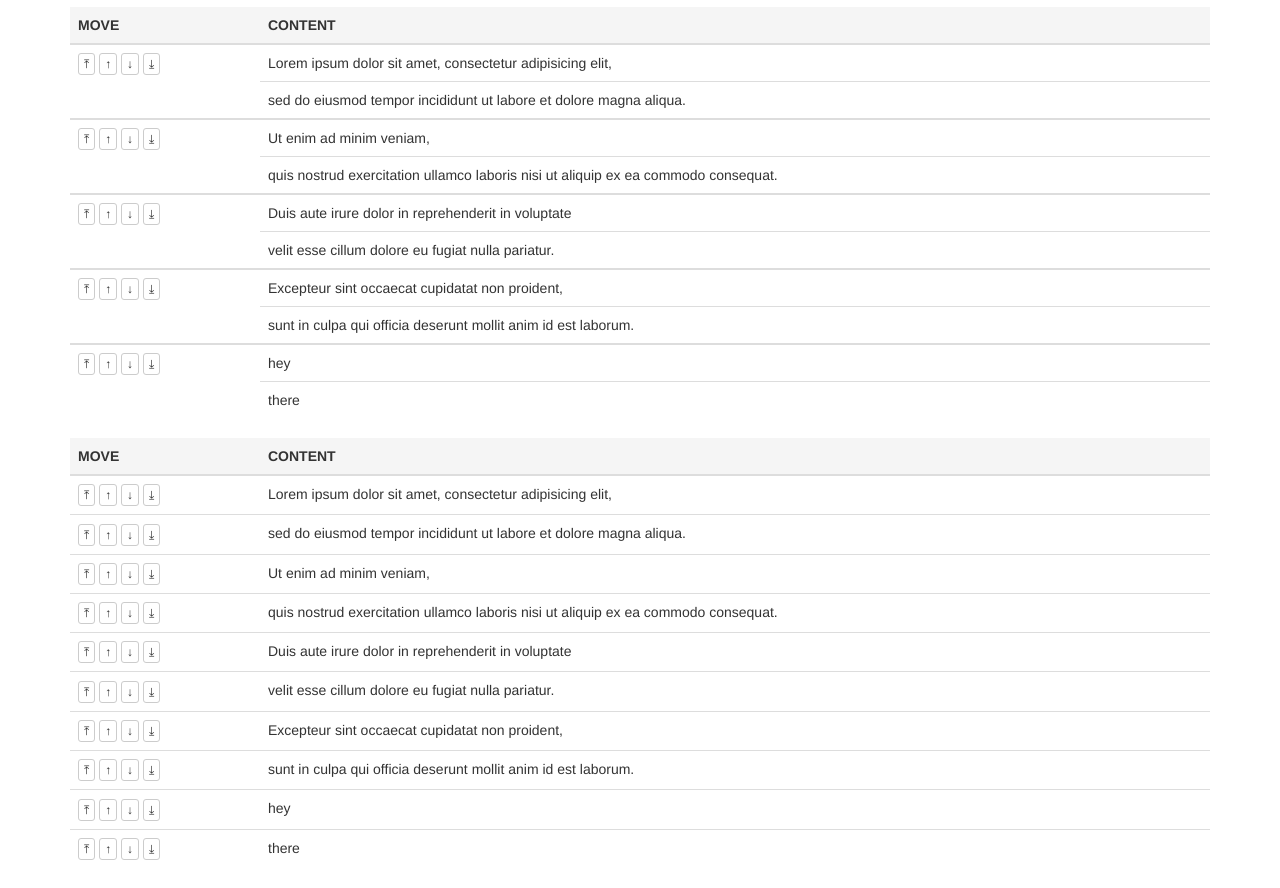
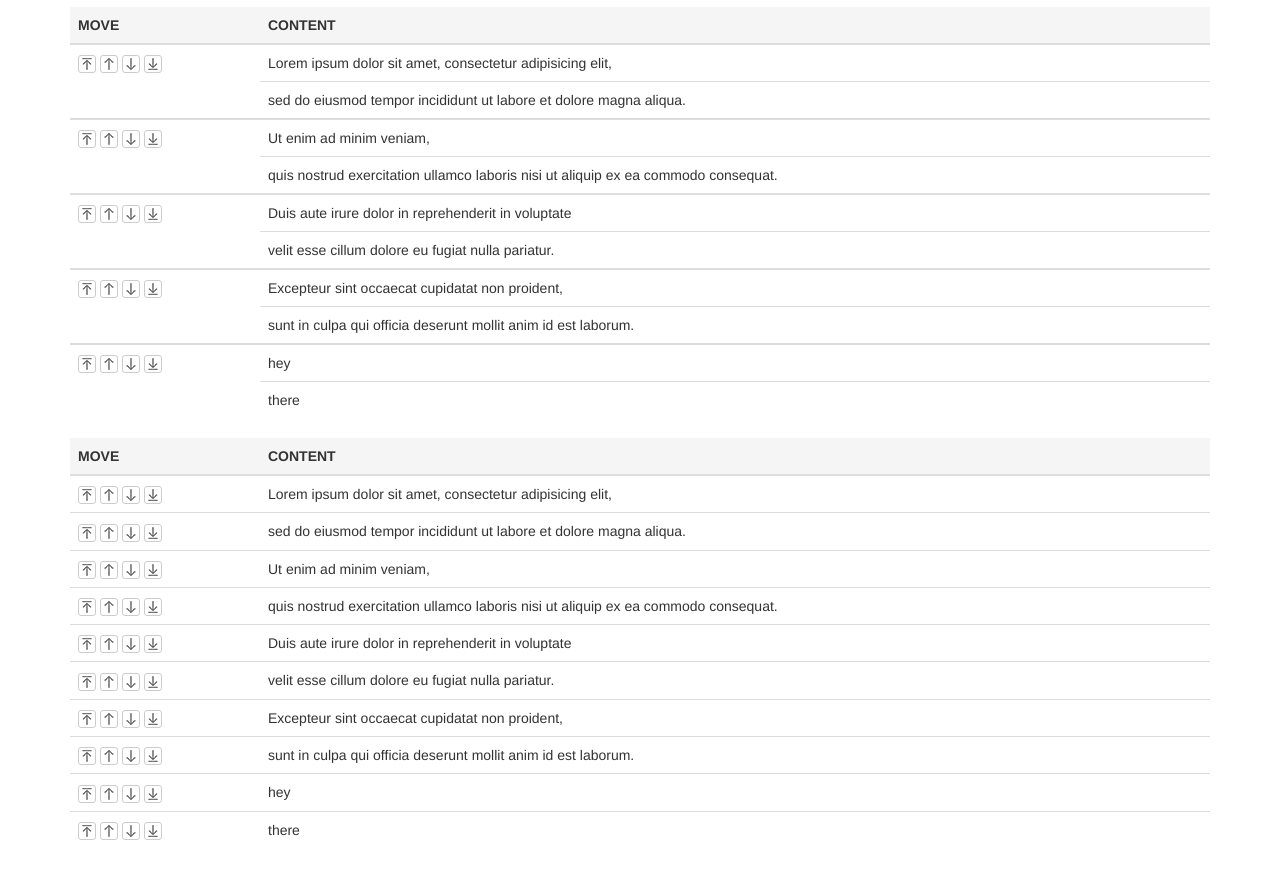
Before and after one commit to springBriz/table-row-mover, a website: page demo/initializr_bootstrap/index.html in a window 1280 px wide. Shown: the part 56-944 px from the top of the page. Drawn offline with nearby package versions, Linux system fonts and the light colour scheme.

Commit message:
move icon images

```diff
--- a/demo/initializr_bootstrap/index.html
+++ b/demo/initializr_bootstrap/index.html
@@ -16,6 +16,34 @@
         <style type="text/css">
             .movable-table-row {
                 background-color: #ffffff;
+            }
+            .move-icons {
+                box-sizing: content-box;
+                width: 16px;
+                height: 16px;
+                padding: 0;
+                background-repeat: no-repeat;
+                background-image: url(../images/move-icons.png);
+            }
+            .move-icons.move-top {
+                background-position: 0 0;
+            }
+            .move-icons.move-up{
+                background-position: -16px 0;
+            }
+            .move-icons.move-down {
+                background-position: -32px 0;
+            }
+            .move-icons.move-bottom {
+                background-position: -48px 0;
+            }
+            @media
+            (-webkit-min-device-pixel-ratio: 2),
+            (min-resolution: 192dpi) {
+                .move-icons {
+                    background-image: url(../images/move-icons@2x.png);
+                    background-size: 64px 16px;
+                }
             }
         </style>
 
@@ -40,10 +68,10 @@
                 <tbody class="movable-table-row">
                 <tr>
                     <td rowspan="2">
-                        <button class="move-top btn btn-default btn-xs" data-toggle="tooltip" title="move to top">&#10514;</button>
-                        <button class="move-up btn btn-default btn-xs" data-toggle="tooltip" title="move up">&uarr;</button>
-                        <button class="move-down btn btn-default btn-xs" data-toggle="tooltip" title="move down">&darr;</button>
-                        <button class="move-bottom btn btn-default btn-xs" data-toggle="tooltip" title="move to bottom">&#10515;</button>
+                        <button class="move-icons move-top btn btn-default btn-xs" data-toggle="tooltip" title="move to top">&nbsp;</button>
+                        <button class="move-icons move-up btn btn-default btn-xs" data-toggle="tooltip" title="move up">&nbsp;</button>
+                        <button class="move-icons move-down btn btn-default btn-xs" data-toggle="tooltip" title="move down">&nbsp;</button>
+                        <button class="move-icons move-bottom btn btn-default btn-xs" data-toggle="tooltip" title="move to bottom">&nbsp;</button>
                     </td>
                     <td>Lorem ipsum dolor sit amet, consectetur adipisicing elit,</td>
                 </tr>
@@ -55,10 +83,10 @@
                 <tbody class="movable-table-row">
                 <tr>
                     <td rowspan="2">
-                        <button class="move-top btn btn-default btn-xs" data-toggle="tooltip" title="move to top">&#10514;</button>
-                        <button class="move-up btn btn-default btn-xs" data-toggle="tooltip" title="move up">&uarr;</button>
-                        <button class="move-down btn btn-default btn-xs" data-toggle="tooltip" title="move down">&darr;</button>
-                        <button class="move-bottom btn btn-default btn-xs" data-toggle="tooltip" title="move to bottom">&#10515;</button>
+                        <button class="move-icons move-top btn btn-default btn-xs" data-toggle="tooltip" title="move to top">&nbsp;</button>
+                        <button class="move-icons move-up btn btn-default btn-xs" data-toggle="tooltip" title="move up">&nbsp;</button>
+                        <button class="move-icons move-down btn btn-default btn-xs" data-toggle="tooltip" title="move down">&nbsp;</button>
+                        <button class="move-icons move-bottom btn btn-default btn-xs" data-toggle="tooltip" title="move to bottom">&nbsp;</button>
                     </td>
                     <td>Ut enim ad minim veniam,</td>
                 </tr>
@@ -70,10 +98,10 @@
                 <tbody class="movable-table-row">
                 <tr>
                     <td rowspan="2">
-                        <button class="move-top btn btn-default btn-xs" data-toggle="tooltip" title="move to top">&#10514;</button>
-                        <button class="move-up btn btn-default btn-xs" data-toggle="tooltip" title="move up">&uarr;</button>
-                        <button class="move-down btn btn-default btn-xs" data-toggle="tooltip" title="move down">&darr;</button>
-                        <button class="move-bottom btn btn-default btn-xs" data-toggle="tooltip" title="move to bottom">&#10515;</button>
+                        <button class="move-icons move-top btn btn-default btn-xs" data-toggle="tooltip" title="move to top">&nbsp;</button>
+                        <button class="move-icons move-up btn btn-default btn-xs" data-toggle="tooltip" title="move up">&nbsp;</button>
+                        <button class="move-icons move-down btn btn-default btn-xs" data-toggle="tooltip" title="move down">&nbsp;</button>
+                        <button class="move-icons move-bottom btn btn-default btn-xs" data-toggle="tooltip" title="move to bottom">&nbsp;</button>
                     </td>
                     <td>Duis aute irure dolor in reprehenderit in voluptate</td>
                 </tr>
@@ -85,10 +113,10 @@
                 <tbody class="movable-table-row">
                 <tr>
                     <td rowspan="2">
-                        <button class="move-top btn btn-default btn-xs" data-toggle="tooltip" title="move to top">&#10514;</button>
-                        <button class="move-up btn btn-default btn-xs" data-toggle="tooltip" title="move up">&uarr;</button>
-                        <button class="move-down btn btn-default btn-xs" data-toggle="tooltip" title="move down">&darr;</button>
-                        <button class="move-bottom btn btn-default btn-xs" data-toggle="tooltip" title="move to bottom">&#10515;</button>
+                        <button class="move-icons move-top btn btn-default btn-xs" data-toggle="tooltip" title="move to top">&nbsp;</button>
+                        <button class="move-icons move-up btn btn-default btn-xs" data-toggle="tooltip" title="move up">&nbsp;</button>
+                        <button class="move-icons move-down btn btn-default btn-xs" data-toggle="tooltip" title="move down">&nbsp;</button>
+                        <button class="move-icons move-bottom btn btn-default btn-xs" data-toggle="tooltip" title="move to bottom">&nbsp;</button>
                     </td>
                     <td>Excepteur sint occaecat cupidatat non proident,</td>
                 </tr>
@@ -100,10 +128,10 @@
                 <tbody class="movable-table-row">
                 <tr>
                     <td rowspan="2">
-                        <button class="move-top btn btn-default btn-xs" data-toggle="tooltip" title="move to top">&#10514;</button>
-                        <button class="move-up btn btn-default btn-xs" data-toggle="tooltip" title="move up">&uarr;</button>
-                        <button class="move-down btn btn-default btn-xs" data-toggle="tooltip" title="move down">&darr;</button>
-                        <button class="move-bottom btn btn-default btn-xs" data-toggle="tooltip" title="move to bottom">&#10515;</button>
+                        <button class="move-icons move-top btn btn-default btn-xs" data-toggle="tooltip" title="move to top">&nbsp;</button>
+                        <button class="move-icons move-up btn btn-default btn-xs" data-toggle="tooltip" title="move up">&nbsp;</button>
+                        <button class="move-icons move-down btn btn-default btn-xs" data-toggle="tooltip" title="move down">&nbsp;</button>
+                        <button class="move-icons move-bottom btn btn-default btn-xs" data-toggle="tooltip" title="move to bottom">&nbsp;</button>
                     </td>
                     <td>hey</td>
                 </tr>
@@ -124,91 +152,91 @@
                 <tbody>
                 <tr class="movable-table-row">
                     <td>
-                        <button class="move-top btn btn-default btn-xs" data-toggle="tooltip" title="move to top">&#10514;</button>
-                        <button class="move-up btn btn-default btn-xs" data-toggle="tooltip" title="move up">&uarr;</button>
-                        <button class="move-down btn btn-default btn-xs" data-toggle="tooltip" title="move down">&darr;</button>
-                        <button class="move-bottom btn btn-default btn-xs" data-toggle="tooltip" title="move to bottom">&#10515;</button>
+                        <button class="move-icons move-top btn btn-default btn-xs" data-toggle="tooltip" title="move to top">&nbsp;</button>
+                        <button class="move-icons move-up btn btn-default btn-xs" data-toggle="tooltip" title="move up">&nbsp;</button>
+                        <button class="move-icons move-down btn btn-default btn-xs" data-toggle="tooltip" title="move down">&nbsp;</button>
+                        <button class="move-icons move-bottom btn btn-default btn-xs" data-toggle="tooltip" title="move to bottom">&nbsp;</button>
                     </td>
                     <td>Lorem ipsum dolor sit amet, consectetur adipisicing elit,</td>
                 </tr>
                 <tr class="movable-table-row">
                     <td>
-                        <button class="move-top btn btn-default btn-xs" data-toggle="tooltip" title="move to top">&#10514;</button>
-                        <button class="move-up btn btn-default btn-xs" data-toggle="tooltip" title="move up">&uarr;</button>
-                        <button class="move-down btn btn-default btn-xs" data-toggle="tooltip" title="move down">&darr;</button>
-                        <button class="move-bottom btn btn-default btn-xs" data-toggle="tooltip" title="move to bottom">&#10515;</button>
+                        <button class="move-icons move-top btn btn-default btn-xs" data-toggle="tooltip" title="move to top">&nbsp;</button>
+                        <button class="move-icons move-up btn btn-default btn-xs" data-toggle="tooltip" title="move up">&nbsp;</button>
+                        <button class="move-icons move-down btn btn-default btn-xs" data-toggle="tooltip" title="move down">&nbsp;</button>
+                        <button class="move-icons move-bottom btn btn-default btn-xs" data-toggle="tooltip" title="move to bottom">&nbsp;</button>
                     </td>
                     <td>sed do eiusmod tempor incididunt ut labore et dolore magna aliqua.</td>
                 </tr>
                 <tr class="movable-table-row">
                     <td>
-                        <button class="move-top btn btn-default btn-xs" data-toggle="tooltip" title="move to top">&#10514;</button>
-                        <button class="move-up btn btn-default btn-xs" data-toggle="tooltip" title="move up">&uarr;</button>
-                        <button class="move-down btn btn-default btn-xs" data-toggle="tooltip" title="move down">&darr;</button>
-                        <button class="move-bottom btn btn-default btn-xs" data-toggle="tooltip" title="move to bottom">&#10515;</button>
+                        <button class="move-icons move-top btn btn-default btn-xs" data-toggle="tooltip" title="move to top">&nbsp;</button>
+                        <button class="move-icons move-up btn btn-default btn-xs" data-toggle="tooltip" title="move up">&nbsp;</button>
+                        <button class="move-icons move-down btn btn-default btn-xs" data-toggle="tooltip" title="move down">&nbsp;</button>
+                        <button class="move-icons move-bottom btn btn-default btn-xs" data-toggle="tooltip" title="move to bottom">&nbsp;</button>
                     </td>
                     <td>Ut enim ad minim veniam,</td>
                 </tr>
                 <tr class="movable-table-row">
                     <td>
-                        <button class="move-top btn btn-default btn-xs" data-toggle="tooltip" title="move to top">&#10514;</button>
-                        <button class="move-up btn btn-default btn-xs" data-toggle="tooltip" title="move up">&uarr;</button>
-                        <button class="move-down btn btn-default btn-xs" data-toggle="tooltip" title="move down">&darr;</button>
-                        <button class="move-bottom btn btn-default btn-xs" data-toggle="tooltip" title="move to bottom">&#10515;</button>
+                        <button class="move-icons move-top btn btn-default btn-xs" data-toggle="tooltip" title="move to top">&nbsp;</button>
+                        <button class="move-icons move-up btn btn-default btn-xs" data-toggle="tooltip" title="move up">&nbsp;</button>
+                        <button class="move-icons move-down btn btn-default btn-xs" data-toggle="tooltip" title="move down">&nbsp;</button>
+                        <button class="move-icons move-bottom btn btn-default btn-xs" data-toggle="tooltip" title="move to bottom">&nbsp;</button>
                     </td>
                     <td>quis nostrud exercitation ullamco laboris nisi ut aliquip ex ea commodo consequat.</td>
                 </tr>
                 <tr class="movable-table-row">
                     <td>
-                        <button class="move-top btn btn-default btn-xs" data-toggle="tooltip" title="move to top">&#10514;</button>
-                        <button class="move-up btn btn-default btn-xs" data-toggle="tooltip" title="move up">&uarr;</button>
-                        <button class="move-down btn btn-default btn-xs" data-toggle="tooltip" title="move down">&darr;</button>
-                        <button class="move-bottom btn btn-default btn-xs" data-toggle="tooltip" title="move to bottom">&#10515;</button>
+                        <button class="move-icons move-top btn btn-default btn-xs" data-toggle="tooltip" title="move to top">&nbsp;</button>
+                        <button class="move-icons move-up btn btn-default btn-xs" data-toggle="tooltip" title="move up">&nbsp;</button>
+                        <button class="move-icons move-down btn btn-default btn-xs" data-toggle="tooltip" title="move down">&nbsp;</button>
+                        <button class="move-icons move-bottom btn btn-default btn-xs" data-toggle="tooltip" title="move to bottom">&nbsp;</button>
                     </td>
                     <td>Duis aute irure dolor in reprehenderit in voluptate</td>
                 </tr>
                 <tr class="movable-table-row">
                     <td>
-                        <button class="move-top btn btn-default btn-xs" data-toggle="tooltip" title="move to top">&#10514;</button>
-                        <button class="move-up btn btn-default btn-xs" data-toggle="tooltip" title="move up">&uarr;</button>
-                        <button class="move-down btn btn-default btn-xs" data-toggle="tooltip" title="move down">&darr;</button>
-                        <button class="move-bottom btn btn-default btn-xs" data-toggle="tooltip" title="move to bottom">&#10515;</button>
+                        <button class="move-icons move-top btn btn-default btn-xs" data-toggle="tooltip" title="move to top">&nbsp;</button>
+                        <button class="move-icons move-up btn btn-default btn-xs" data-toggle="tooltip" title="move up">&nbsp;</button>
+                        <button class="move-icons move-down btn btn-default btn-xs" data-toggle="tooltip" title="move down">&nbsp;</button>
+                        <button class="move-icons move-bottom btn btn-default btn-xs" data-toggle="tooltip" title="move to bottom">&nbsp;</button>
                     </td>
                     <td>velit esse cillum dolore eu fugiat nulla pariatur.</td>
                 </tr>
                 <tr class="movable-table-row">
                     <td>
-                        <button class="move-top btn btn-default btn-xs" data-toggle="tooltip" title="move to top">&#10514;</button>
-                        <button class="move-up btn btn-default btn-xs" data-toggle="tooltip" title="move up">&uarr;</button>
-                        <button class="move-down btn btn-default btn-xs" data-toggle="tooltip" title="move down">&darr;</button>
-                        <button class="move-bottom btn btn-default btn-xs" data-toggle="tooltip" title="move to bottom">&#10515;</button>
+                        <button class="move-icons move-top btn btn-default btn-xs" data-toggle="tooltip" title="move to top">&nbsp;</button>
+                        <button class="move-icons move-up btn btn-default btn-xs" data-toggle="tooltip" title="move up">&nbsp;</button>
+                        <button class="move-icons move-down btn btn-default btn-xs" data-toggle="tooltip" title="move down">&nbsp;</button>
+                        <button class="move-icons move-bottom btn btn-default btn-xs" data-toggle="tooltip" title="move to bottom">&nbsp;</button>
                     </td>
                     <td>Excepteur sint occaecat cupidatat non proident,</td>
                 </tr>
                 <tr class="movable-table-row">
                     <td>
-                        <button class="move-top btn btn-default btn-xs" data-toggle="tooltip" title="move to top">&#10514;</button>
-                        <button class="move-up btn btn-default btn-xs" data-toggle="tooltip" title="move up">&uarr;</button>
-                        <button class="move-down btn btn-default btn-xs" data-toggle="tooltip" title="move down">&darr;</button>
-                        <button class="move-bottom btn btn-default btn-xs" data-toggle="tooltip" title="move to bottom">&#10515;</button>
+                        <button class="move-icons move-top btn btn-default btn-xs" data-toggle="tooltip" title="move to top">&nbsp;</button>
+                        <button class="move-icons move-up btn btn-default btn-xs" data-toggle="tooltip" title="move up">&nbsp;</button>
+                        <button class="move-icons move-down btn btn-default btn-xs" data-toggle="tooltip" title="move down">&nbsp;</button>
+                        <button class="move-icons move-bottom btn btn-default btn-xs" data-toggle="tooltip" title="move to bottom">&nbsp;</button>
                     </td>
                     <td>sunt in culpa qui officia deserunt mollit anim id est laborum.</td>
                 </tr>
                 <tr class="movable-table-row">
                     <td>
-                        <button class="move-top btn btn-default btn-xs" data-toggle="tooltip" title="move to top">&#10514;</button>
-                        <button class="move-up btn btn-default btn-xs" data-toggle="tooltip" title="move up">&uarr;</button>
-                        <button class="move-down btn btn-default btn-xs" data-toggle="tooltip" title="move down">&darr;</button>
-                        <button class="move-bottom btn btn-default btn-xs" data-toggle="tooltip" title="move to bottom">&#10515;</button>
+                        <button class="move-icons move-top btn btn-default btn-xs" data-toggle="tooltip" title="move to top">&nbsp;</button>
+                        <button class="move-icons move-up btn btn-default btn-xs" data-toggle="tooltip" title="move up">&nbsp;</button>
+                        <button class="move-icons move-down btn btn-default btn-xs" data-toggle="tooltip" title="move down">&nbsp;</button>
+                        <button class="move-icons move-bottom btn btn-default btn-xs" data-toggle="tooltip" title="move to bottom">&nbsp;</button>
                     </td>
                     <td>hey</td>
                 </tr>
                 <tr class="movable-table-row">
                     <td>
-                        <button class="move-top btn btn-default btn-xs" data-toggle="tooltip" title="move to top">&#10514;</button>
-                        <button class="move-up btn btn-default btn-xs" data-toggle="tooltip" title="move up">&uarr;</button>
-                        <button class="move-down btn btn-default btn-xs" data-toggle="tooltip" title="move down">&darr;</button>
-                        <button class="move-bottom btn btn-default btn-xs" data-toggle="tooltip" title="move to bottom">&#10515;</button>
+                        <button class="move-icons move-top btn btn-default btn-xs" data-toggle="tooltip" title="move to top">&nbsp;</button>
+                        <button class="move-icons move-up btn btn-default btn-xs" data-toggle="tooltip" title="move up">&nbsp;</button>
+                        <button class="move-icons move-down btn btn-default btn-xs" data-toggle="tooltip" title="move down">&nbsp;</button>
+                        <button class="move-icons move-bottom btn btn-default btn-xs" data-toggle="tooltip" title="move to bottom">&nbsp;</button>
                     </td>
                     <td>there</td>
                 </tr>
```
Also changed, not shown: demo/images/move-icons.png (added), demo/images/move-icons@2x.png (added).
